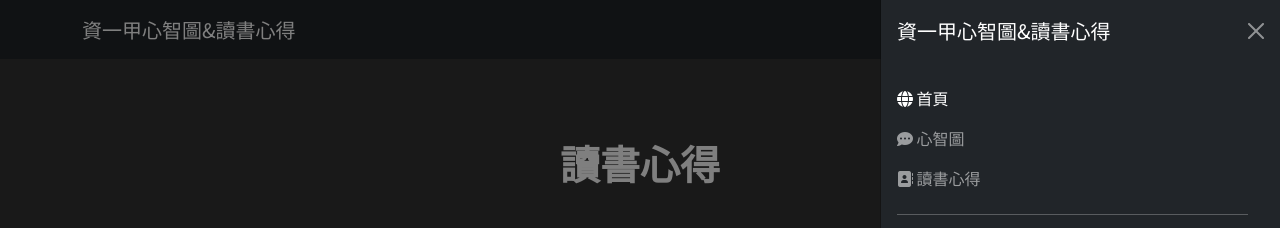
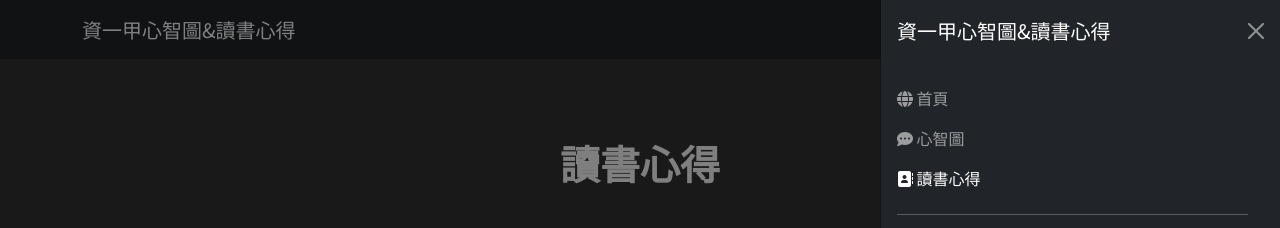
Before and after one commit to TWJackXD/cs-mindmap-review, a plain HTML site: page review.html in a window 1280 px wide. Both pictures are taken after a click on the button "選單". Shown: the top 228 px of the page. Drawn offline with nearby package versions, Linux system fonts and the light colour scheme.

Commit message:
Add files via upload

```diff
--- a/review.html
+++ b/review.html
@@ -31,13 +31,13 @@
 
 	        <ul class="navbar-nav justify-content-end flex-grow-1 pe-3">
 	          <li class="nav-item">
-	            <a class="nav-link active" href="index.html"><i class="fa-solid fa-globe"></i> 首頁</a>
+	            <a class="nav-link" href="index.html"><i class="fa-solid fa-globe"></i> 首頁</a>
 	          </li>
 	          <li class="nav-item">
 	            <a class="nav-link" href="mindmap.html"><i class="fa-solid fa-comment-dots"></i> 心智圖</a>
 	          </li>
 	          <li class="nav-item">
-	            <a class="nav-link" href="review.html"><i class="fa-solid fa-address-book"></i> 讀書心得</a>
+	            <a class="nav-link active" href="review.html"><i class="fa-solid fa-address-book"></i> 讀書心得</a>
 	          </li>
 	          <hr/>
 	          <li class="nav-item">
```
